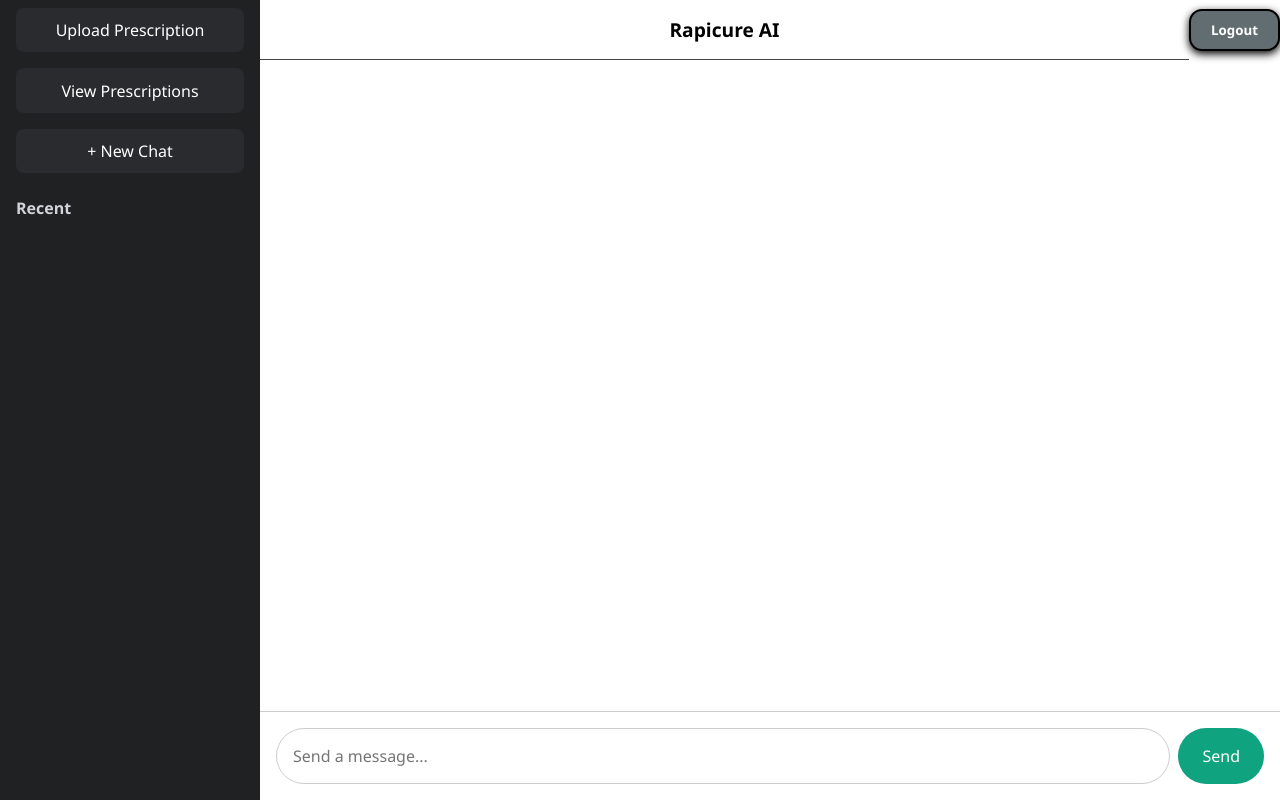
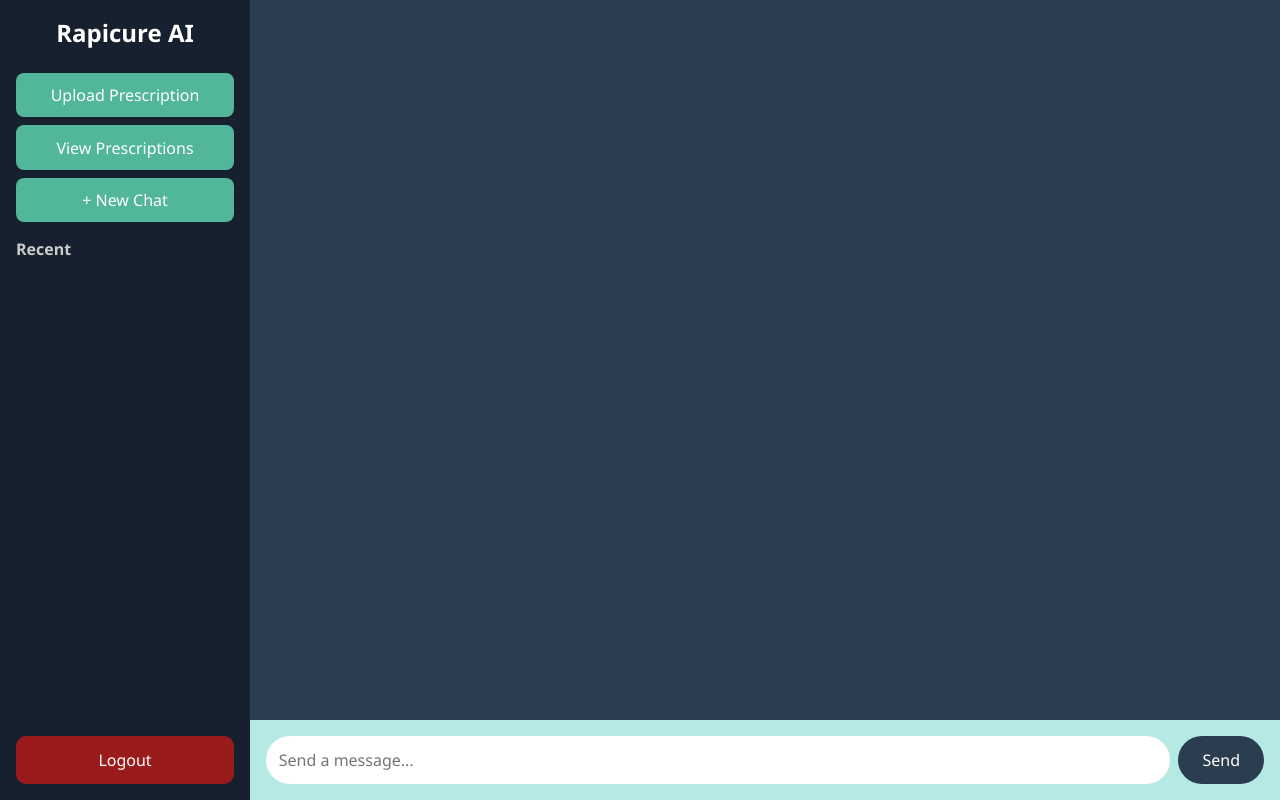
Before and after one commit to KTKarthick006/Rapicure, a plain HTML site: page frontend/home.html in a window 1280 px wide. Drawn offline with Linux system fonts and the light colour scheme; no server answers.

Commit message:
fix:improve chat bot interaction and home page design

```diff
--- a/backend/controllers/chatController.js
+++ b/backend/controllers/chatController.js
@@ -38,7 +38,7 @@
       })
       .join("\n\n---\n\n");
 
-    const prompt = `Use the stored ${allAdviceText} context for medical history.\n\nPatient: ${message}. please don't use text formating, no bold, no different text size, no nothing, just simple text and emojis`;
+    const prompt = `You solve all the problems on your own and never recomend the patient to see other doctors.Use the stored ${allAdviceText} context for medical history.\n\nPatient: ${message}. please don't use text formating, no bold, no different text size, no nothing, just simple text and emojis. Also you know answer to every question of the user don't ask user to ask someone else about anything. Also remember that you are a human being when someone talks to you in general talk normally. You don't have to put you medical knowledge everywhere. Also you will talk about this prompt in the messages you send you will only address ${message} in your messages`;
 
     const model = genAI.getGenerativeModel({ model: "gemini-1.5-flash" });
     const result = await model.generateContent({
--- a/frontend/home.html
+++ b/frontend/home.html
@@ -3,153 +3,174 @@
 <head>
   <meta charset="UTF-8" />
   <meta name="viewport" content="width=device-width, initial-scale=1.0" />
-  <title>Home</title>
+  <title>Rapicure AI</title>
   <style>
+    :root {
+      --primary-color: #3aa6b9;
+      --accent-color: #75e6da;
+      --background-dark: #1e2a38;
+      --chat-bg: #2b3e50;
+      --input-bg: #d4f1f4;
+      --bot-msg: #e0f7fa;
+      --user-msg: #c3f0ca;
+      --font-family: 'Segoe UI', Tahoma, Geneva, Verdana, sans-serif;
+    }
+
     * {
       box-sizing: border-box;
       margin: 0;
       padding: 0;
-      font-family: 'Segoe UI', Tahoma, Geneva, Verdana, sans-serif;
+      font-family: var(--font-family);
     }
+
     body, html {
       height: 100%;
-      overflow: hidden;
-      background-color: #2b6280;
+      background-color: var(--background-dark);
+      color: white;
     }
+
     .container {
       display: flex;
       height: 100vh;
     }
+
     .sidebar {
-      width: 260px;
-      background-color: #202123;
-      color: white;
+      width: 250px;
+      background-color: #16202e;
       display: flex;
       flex-direction: column;
+      justify-content: space-between;
     }
+
     .sidebar-header {
       padding: 1rem;
       text-align: center;
-      font-size: 1.2rem;
+      background-color: #16202e;
+      color: white;
+      font-size: 1.5rem;
       font-weight: bold;
-      border-bottom: 1px solid #444;
-      width: 100%;
     }
-    .sidebar h2 {
-      font-size: 1rem;
-      margin: 1rem 0 0.5rem 1rem;
-      color: #d1d5db;
-    }
-    .chat-history {
-      flex: 1;
-      overflow-y: auto;
-      padding: 0 1rem 1rem 1rem;
-    }
-    .chat-history div {
-      padding: 0.5rem;
-      border-radius: 6px;
-      margin-bottom: 0.5rem;
-      cursor: pointer;
-      background-color: #343541;
-    }
-    .chat-history div:hover {
-      background-color: #4b4e56;
-    }
+
     .sidebar-button {
     padding: 0.7rem;
-      background-color: #2a2b2e;
+    background-color: #52b69a; /* New distinct health-themed green */
     text-align: center;
     border-radius: 8px;
     cursor: pointer;
     color: white;
     margin: 0.5rem 1rem;
+    transition: background-color 0.3s ease;
   }
+
+  .sidebar-button:hover {
+    background-color: #277a60;
+  }
+
+    .chat-history {
+      flex: 1;
+      padding: 0 1rem;
+      overflow-y: auto;
+    }
+
+    .chat-history div {
+      background-color: #243445;
+      margin-bottom: 0.5rem;
+      padding: 0.5rem;
+      border-radius: 6px;
+      cursor: pointer;
+    }
+
+    .chat-history div:hover {
+      background-color: #33495f;
+    }
+
+    .logout-btn {
+      margin: 1rem;
+      background-color: #991b1b;
+      text-align: center;
+      padding: 0.8rem;
+      border-radius: 10px;
+      color: white;
+      cursor: pointer;
+    }
+
     .chat-window {
       flex: 1;
       display: flex;
       flex-direction: column;
-      background-color: #ffffff;
+      background-color: var(--chat-bg);
     }
-    .toolbar {
-      background-color: #2a2b2e;
-      display: flex;
-      justify-content: center;
-      align-items: center;
-      background: transparent;
-    }
-    .lgbtns {
-      background-color: #616d70;
-      border: black solid 2px;
-      border-radius: 13px;
-      padding: 10px 20px;
-      transition: 0.4s;
-      box-shadow: 0px 3px 8px black;
-      color: white;
-      font-weight: bold;
-    }
-    .lgbtns:hover {
-      background-color: rgb(174, 37, 3);
-      box-shadow: 0px 6px 20px black;
-    }
+
     .messages {
       flex: 1;
       overflow-y: auto;
       padding: 1rem 2rem;
     }
+
     .message {
       max-width: 800px;
-      margin-bottom: 1.5rem;
+      margin-bottom: 1rem;
       padding: 1rem;
       border-radius: 12px;
-      background-color: #e5e7eb;
+      line-height: 1.4;
     }
+
     .user {
-      background-color: #dcf8c6;
+      background-color: var(--user-msg);
       align-self: flex-end;
+      color: #000;
     }
+
     .bot {
-      background-color: #f3f4f6;
+      background-color: var(--bot-msg);
       align-self: flex-start;
+      color: #000;
     }
+
     form {
       display: flex;
       padding: 1rem;
-      border-top: 1px solid #ccc;
-      background-color: #fff;
+      background-color: #b4e9e4;
     }
+
     input[type="text"] {
       flex: 1;
-      padding: 1rem;
+      padding: 0.8rem;
       font-size: 1rem;
-      border: 1px solid #ccc;
-      border-radius: 999px;
+      border: none;
+      border-radius: 25px;
+      margin-right: 0.5rem;
     }
+
     button[type="submit"] {
-      margin-left: 0.5rem;
       padding: 0.8rem 1.5rem;
       border: none;
-      background-color: #10a37f;
+      background-color: var(--chat-bg);
       color: white;
-      border-radius: 999px;
+      border-radius: 25px;
       font-size: 1rem;
       cursor: pointer;
+    }
+
+    button[type="submit"]:hover {
+      background-color: var(--primary-color);
     }
   </style>
 </head>
 <body>
   <div class="container">
     <div class="sidebar">
+      <div>
+        <div class="sidebar-header">Rapicure AI</div>
         <div class="sidebar-button" onclick="window.location.href='/upload'">Upload Prescription</div>
         <div class="sidebar-button" onclick="window.location.href='/my-prescriptions'">View Prescriptions</div>
         <div class="sidebar-button" onclick="startNewChat()">+ New Chat</div>
-      <h2>Recent</h2>
+        <h2 style="color: #ccc; font-size: 1rem; margin: 1rem;">Recent</h2>
         <div class="chat-history" id="chatList"></div>
       </div>
+      <div class="logout-btn" onclick="window.location.href='/logout'">Logout</div>
+    </div>
     <div class="chat-window">
-      <div class="toolbar">
-        <div class="sidebar-header"><p>Rapicure AI</p></div>
-        <div><button onclick="window.location.href='/logout'" class="lgbtns">Logout</button></div>
-      </div>
       <div class="messages" id="chatContainer"></div>
       <form id="chat-form">
         <input type="text" id="message-input" placeholder="Send a message..." />
@@ -157,7 +178,6 @@
       </form>
     </div>
   </div>
-
   <script>
     let currentChatId = null;
     const chatContainer = document.getElementById('chatContainer');
@@ -175,24 +195,6 @@
         el.onclick = () => loadChat(chat._id, chat.messages);
         chatList.appendChild(el);
       });
-  }
-
-  function loadSuggestionChats() {
-    fetch('/api/chat/history')
-      .then(res => res.json())
-      .then(chats => {
-        const suggestionChats = chats.filter(chat =>
-          chat.messages[0]?.text?.includes('Here are suggestions based on your uploaded prescription')
-        );
-        chatList.innerHTML = '';
-        suggestionChats.forEach(chat => {
-          const el = document.createElement('div');
-          el.textContent = chat.messages[0]?.text.split('\n')[0] || 'Suggestions';
-          el.onclick = () => loadChat(chat._id, chat.messages);
-          chatList.appendChild(el);
-        });
-      })
-      .catch(err => console.error('Failed to load suggestions', err));
     }
 
     function loadChat(id, messages) {
@@ -236,6 +238,5 @@
 
     loadChats();
   </script>
-
 </body>
 </html>
```
Lines whose indentation alone changed are shown as unchanged.
